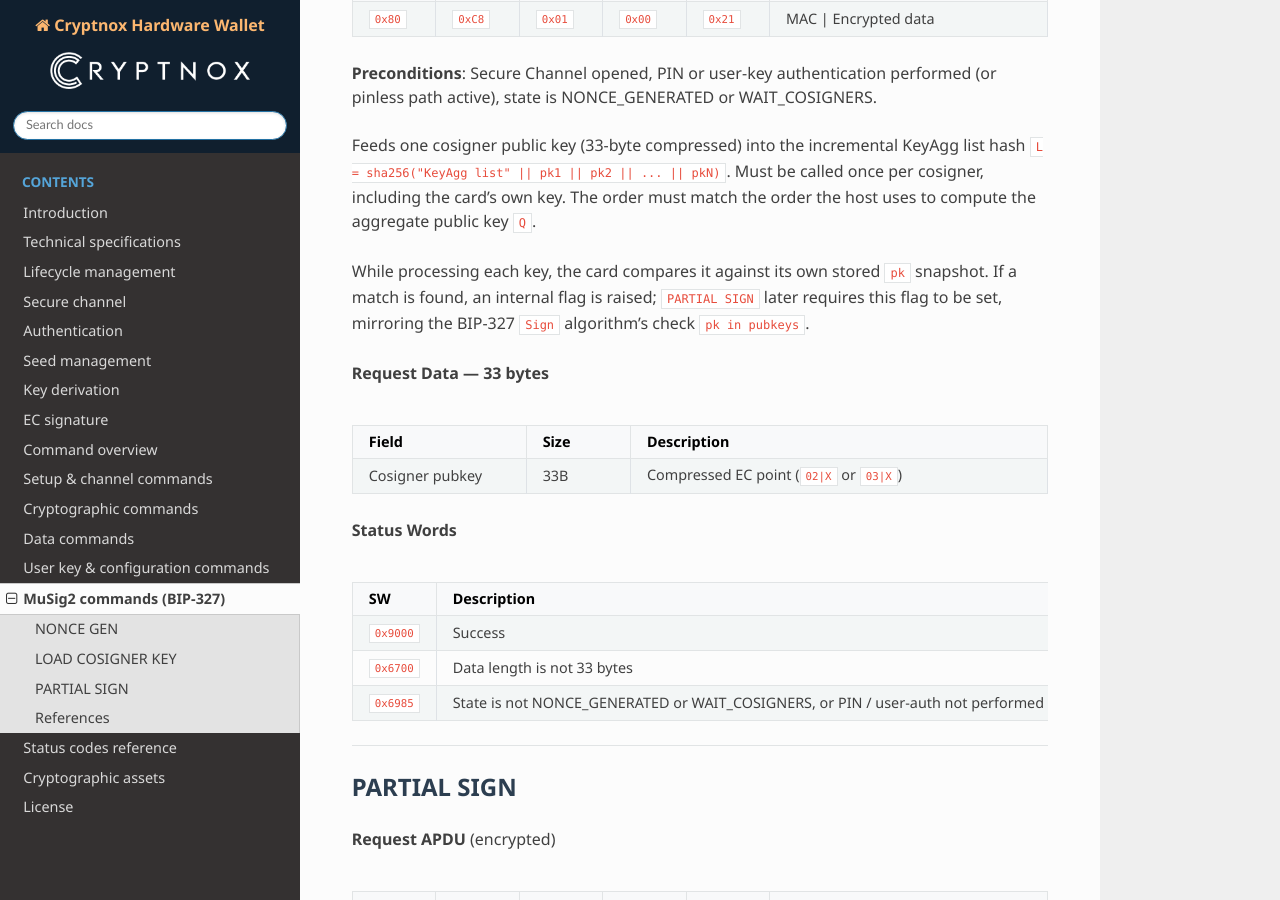
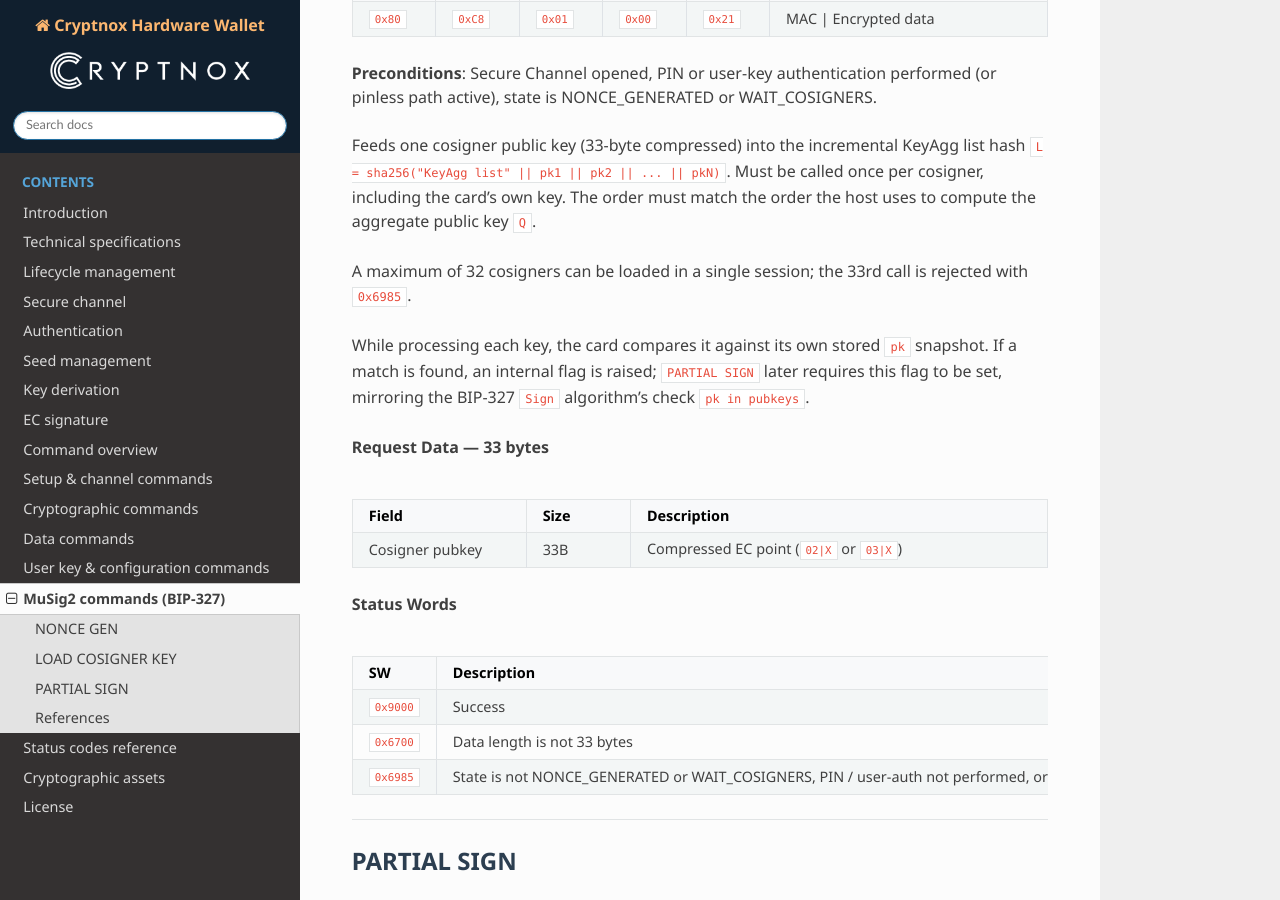
Before and after one commit to cryptnox/cryptnox-hardware-wallet, a Sphinx documentation site: the page built from docs/source/commands_musig2.rst, in a window 1280 px wide and 900 px high, scrolled down 2424 px. Built offline with Sphinx 7.4.7 and the Read the Docs theme 3.1.0, drawn with Linux system fonts in a browser that asks for light colours.

Commit message:
Document cosigner-count cap (32) and s < n check on partialSign

```diff
--- a/docs/source/commands_musig2.rst
+++ b/docs/source/commands_musig2.rst
@@ -160,6 +160,9 @@
 including the card's own key. The order must match the order the host uses to compute the
 aggregate public key ``Q``.
 
+A maximum of 32 cosigners can be loaded in a single session; the 33rd call is rejected with
+``0x6985``.
+
 While processing each key, the card compares it against its own stored ``pk`` snapshot. If a
 match is found, an internal flag is raised; ``PARTIAL SIGN`` later requires this flag to be
 set, mirroring the BIP-327 ``Sign`` algorithm's check ``pk in pubkeys``.
@@ -190,7 +193,8 @@
    * - ``0x6700``
      - Data length is not 33 bytes
    * - ``0x6985``
-     - State is not NONCE_GENERATED or WAIT_COSIGNERS, or PIN / user-auth not performed
+     - State is not NONCE_GENERATED or WAIT_COSIGNERS, PIN / user-auth not performed, or
+       cosigner-count limit (32) reached
 
 ----
 
@@ -299,7 +303,7 @@
    * - ``0x6985``
      - State is not WAIT_COSIGNERS, card's own key not in cosigner list, PIN/user-auth
        not performed, or BIP-327 internal check failed (``R`` at infinity, ``a_i == 0``,
-       ``pk != secnonce[64:97]``, etc.)
+       ``pk != secnonce[64:97]``, ``s >= n``, etc.)
    * - ``0x6F00``
      - Internal computation failure (operands out of range); secrets are zeroed on this path
 
```
